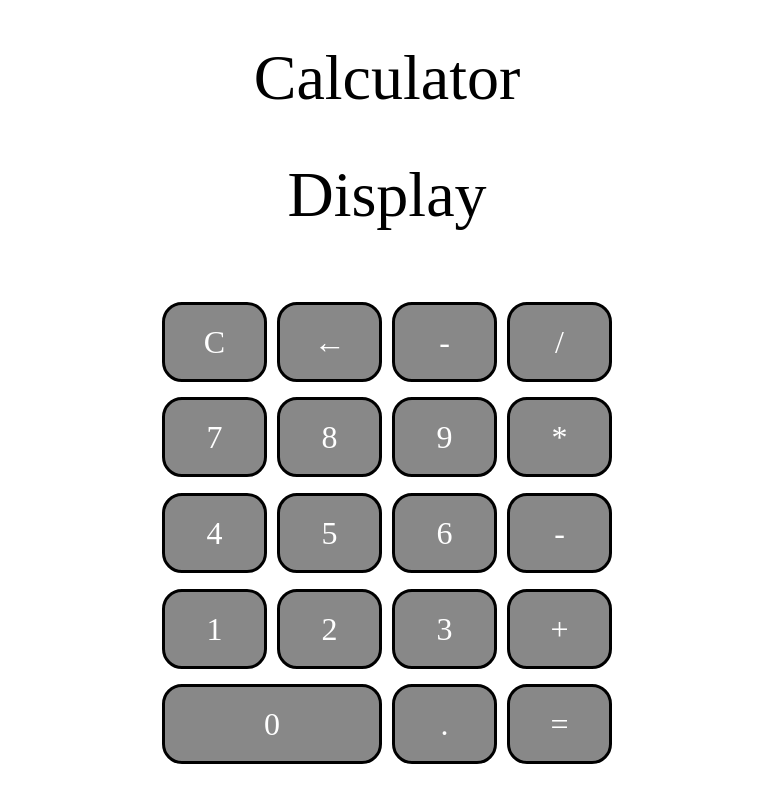
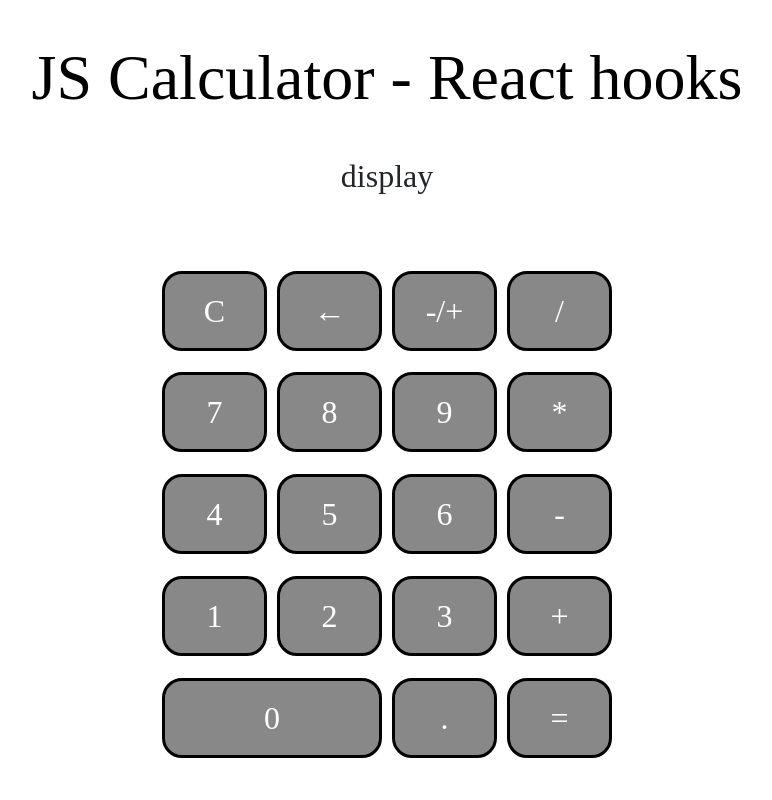
Before and after one commit to Barlowe90/js-calculator, a React (Create React App) app: page / in a window 1280 px wide. Shown: the whole page, without its empty margins (253-1025 px from the left). Built offline with nearby package versions, Linux system fonts and the light colour scheme.

Commit message:
New title
I have changed the title

```diff
--- a/src/Components/Calculator/Calculator.js
+++ b/src/Components/Calculator/Calculator.js
@@ -12,9 +12,11 @@ export default function Calculator() {
   return (
     <CalculatorStyles>
       <div className="display">
-        <h1>Calculator</h1>
-        <div id="display">
-          <Display />
+        <h1>JS Calculator - React hooks</h1>
+        <div id="display" className="text-center">
+          <h2>
+            <Display />
+          </h2>
         </div>
       </div>
       <div className="number-pad">
--- a/src/Components/Display/Display.js
+++ b/src/Components/Display/Display.js
@@ -1,7 +1,3 @@
 export default function Display() {
-  return (
-    <div>
-      <h1>Display</h1>
-    </div>
-  );
+  return <p>display</p>;
 }
--- a/src/Components/NegativeButton/NegativeButton.js
+++ b/src/Components/NegativeButton/NegativeButton.js
@@ -1,3 +1,3 @@
 export default function NegativeButton() {
-  return <button type="button">-</button>;
+  return <button type="button">-/+</button>;
 }
--- a/src/Styles/Styles.js
+++ b/src/Styles/Styles.js
@@ -65,7 +65,7 @@ export const DisplayStyles = styled.div`
     color: white;
   }
   h2 {
-    font-size: 3rem;
+    font-size: 2rem;
     margin: 0;
     text-align: right;
     padding: 0px;
```
